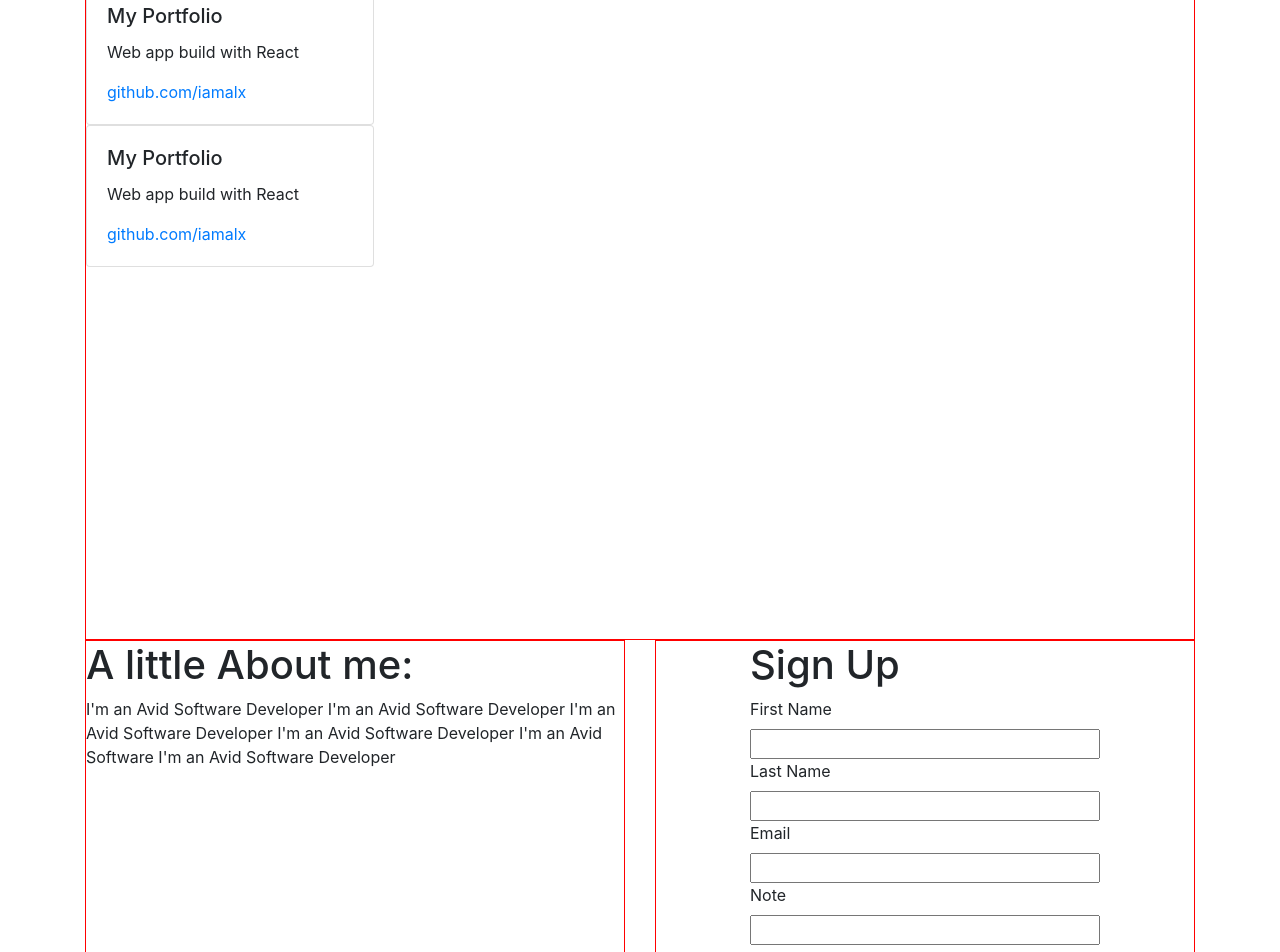
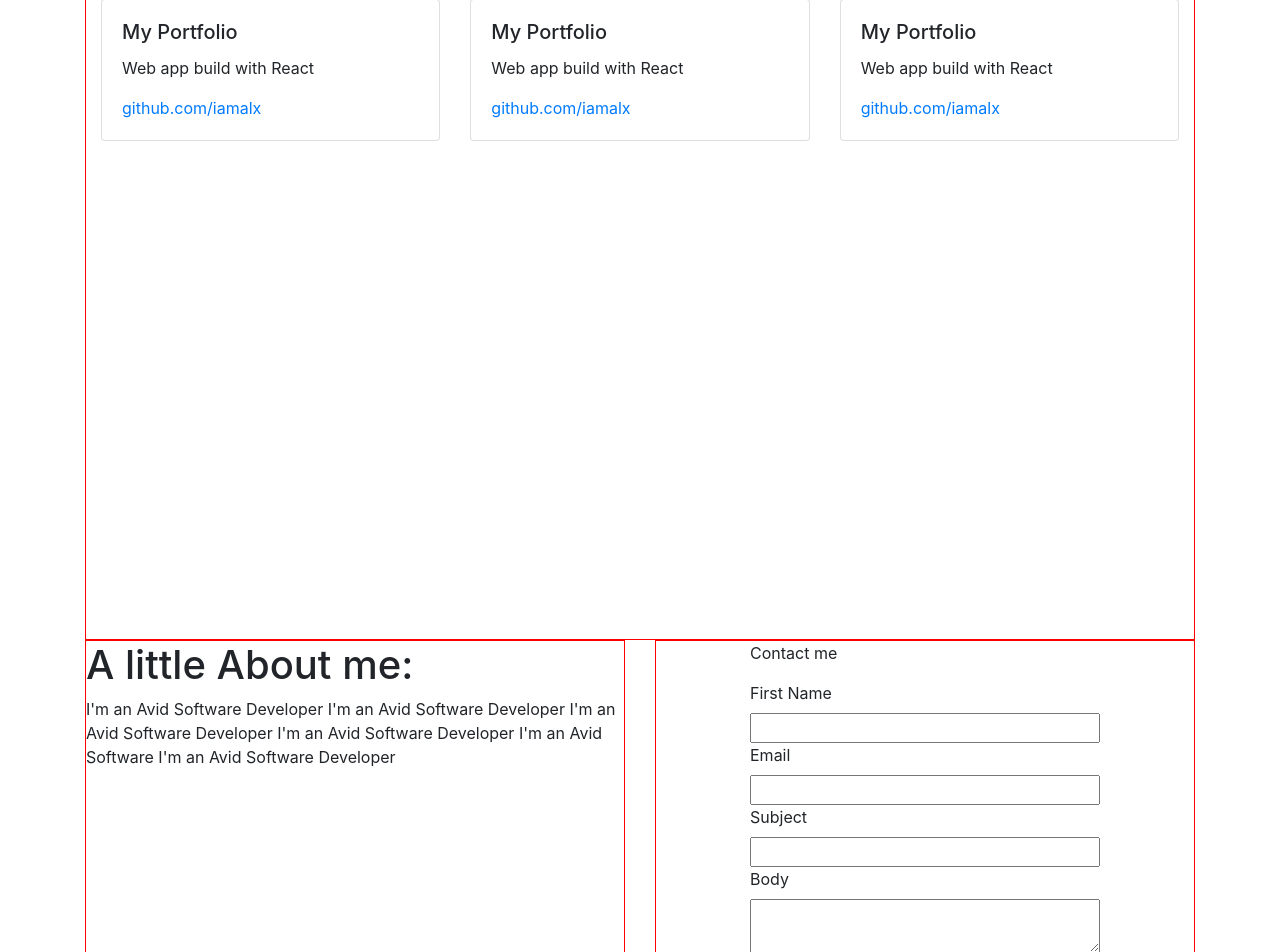
Before and after one commit to iamalx/react-portfolio, a React (Create React App) app: page / in a window 1280 px wide. Shown: the part 960-1912 px from the top of the page. Built offline with nearby package versions, Linux system fonts and the light colour scheme.

Commit message:
input edit => fix ui

```diff
--- a/src/components/form.js
+++ b/src/components/form.js
@@ -5,10 +5,10 @@ import TextField from './input-field';
 import { useEffect, useRef } from 'react';
 
 const schema = yup.object({
-    firstName: yup.string().required('First name required'),
-    lastName: yup.string().required('Last name required'),
-    email: yup.string().email().required('Email required'),
-    note: yup.string().required('Note required'),
+    Name: yup.string().min(2).required(),
+    Email: yup.string().email().required(),
+    Subject: yup.string().min(3).required(),
+    Body: yup.string().min(3).required(),
 });
 
 
@@ -27,10 +27,10 @@ const ContactForm = ({ updUser }) => {
     return (
         <Formik
             initialValues = {{
-                firstName: '',
-                lastName: '',
-                email: '',
-                note: '',
+                Name: '',
+                Email: '',
+                Subject: '',
+                Body: '',
             }}
             validationSchema={schema}
             onSubmit={(values, { resetForm }) => {
@@ -40,29 +40,29 @@ const ContactForm = ({ updUser }) => {
         >
             {formik => (
                 <div className='cl-width'>
-                    <h1>Sign Up</h1>
+                    <p>Contact me</p>
 
                     <Form className='form-container'>
                         <TextField label='First Name'
                             isdirty={formik.dirty.toString()}
-                            name='firstName'
+                            name='Name'
                             type='text'
                             ref={inputRef}
                         ></TextField>
-                        <TextField label='Last Name'
-                            isdirty={formik.dirty.toString()}
-                            name='lastName'
-                            type='text'
-                        ></TextField>
                         <TextField label='Email'
                             isdirty={formik.dirty.toString()}
-                            name='email'
+                            name='Email'
                             type='email'
                         ></TextField>
                         <TextField
-                            label='Note'
+                            label='Subject'
                             isdirty={formik.dirty.toString()}
-                            name='note'
+                            name='Subject'
+                            type='text'
+                        ></TextField>
+                        <TextField label='Body'
+                            isdirty={formik.dirty.toString()}
+                            name='Body'
                             type='text'
                         ></TextField>
 
--- a/src/components/input-field.js
+++ b/src/components/input-field.js
@@ -6,17 +6,30 @@ const TextField = forwardRef(({ label, ...props }, ref ) => {
 
     const [ field, meta ] = useField(props)
 
+    if(props.name !== 'Body') {
         return (
             <div className='form-container' >
                 <label htmlFor={field.name} >{label}</label>
                 <input className={`${meta.touched && meta.error && 'error-bar'}`}
-                ref={ref}
                     autoComplete='false'
                     {...field}{...props}
                 />
                 <ErrorMessage component='div' className='error-text' name={field.name} />
             </div>
         )
+    } else {
+        return (
+            <div className='form-container' >
+                <label htmlFor={field.name} >{label}</label>
+                <textarea className={`${meta.touched && meta.error && 'error-bar'}`}
+                    autoComplete='false'
+                    {...field}{...props}
+                ></textarea>
+                <ErrorMessage component='div' className='error-text' name={field.name} />
+            </div>
+        )
+    }
+
 })
 
 export default TextField;
--- a/src/components/portfolio.js
+++ b/src/components/portfolio.js
@@ -1,6 +1,10 @@
 import '../App.css';
 import { useState } from 'react';
+
 import Card from 'react-bootstrap/Card';
+import Container from 'react-bootstrap/Container';
+import Row from 'react-bootstrap/Row';
+import Col from 'react-bootstrap/Col';
 
 const projects = [
     {
@@ -17,7 +21,23 @@ const projects = [
         title: 'My Portfolio ',
         text: 'Web app build with React',
         link: 'github.com/iamalx',
-    }
+    },
+    {
+        title: 'My Portfolio ',
+        text: 'Web app build with React',
+        link: 'github.com/iamalx',
+    },
+    {
+        title: 'My Portfolio ',
+        text: 'Web app build with React',
+        link: 'github.com/iamalx',
+    },
+    {
+        title: 'My Portfolio ',
+        text: 'Web app build with React',
+        link: 'github.com/iamalx',
+    },
+
 ]
 
 const Portfolio = () => {
@@ -27,19 +47,26 @@ const Portfolio = () => {
 
     return (
         <div className='error-bar viewport-hg' >
-            {console.log(projects)}
+            <Container>
+                <Row>
+
                         {projects.map(elem => (
-                    <Card key={elem.title} style={{ width: '18rem' }}>
+                            <Col sm={12} md={4} className='mb-3'>
+                                <Card key={elem.title} style={{ width: '100%' }}>
                                     <Card.Body>
                                         <Card.Title>{elem.title}</Card.Title>
                                             <Card.Text>
                                             {elem.text}
                                             </Card.Text>
-                            <Card.Link href="#">{elem.link}</Card.Link>
+                                        <Card.Link href="github.com/iamalx">{elem.link}</Card.Link>
                                     </Card.Body>
                                 </Card>
-                ))
-            }
+                            </Col>
+                           ))}
+
+                </Row>
+            </Container>
+
 
         </div>
     );
```
Lines whose indentation alone changed are shown as unchanged.
